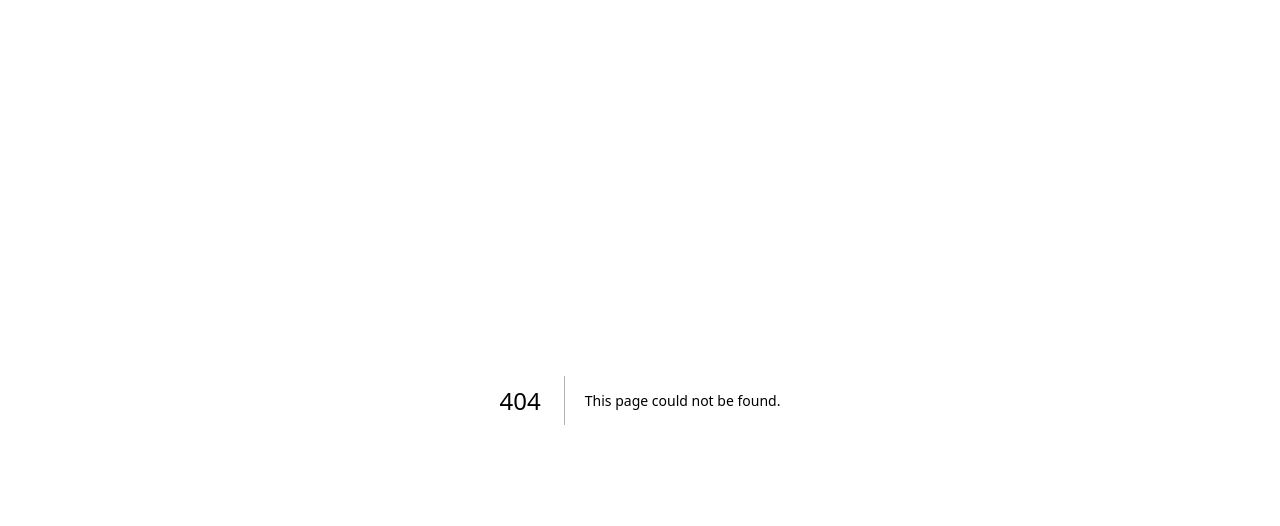
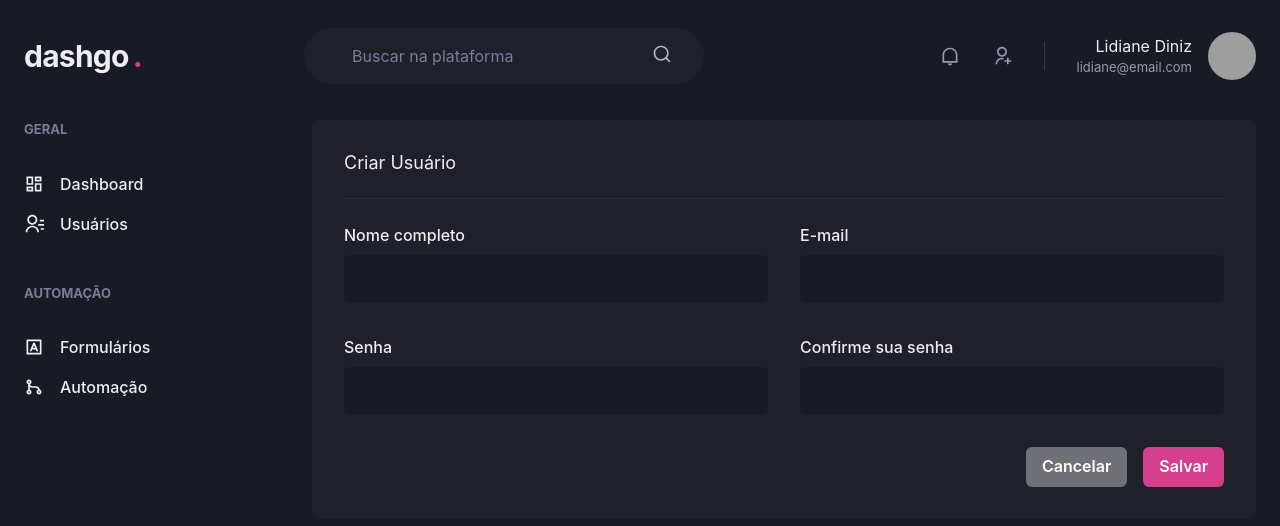
Before and after one commit to LidianeDiniz/dashgo-chakra-ui, a Next.js app: page /users/create in a window 1280 px wide. Before the commit this address had no page. Shown: the top 526 px of the page. Built offline with nearby package versions, Linux system fonts and the light colour scheme; grey boxes are pictures that could not be loaded.

Commit message:
Form de usuáçrio

```diff
--- a/src/components/Form/Input.tsx
+++ b/src/components/Form/Input.tsx
@@ -1,8 +1,8 @@
 import {
+  Input as ChakraInput,
+  InputProps as ChakraInputProps,
   FormControl,
   FormLabel,
-  Input as ChakraInput,
-  InputProps as ChakraInputProps,
 } from "@chakra-ui/react";
 
 interface InputProps extends ChakraInputProps {
@@ -12,7 +12,7 @@
 export function Input({ name, label, ...rest }: InputProps) {
   return (
     <FormControl>
-      {!!label && <FormLabel htmlFor={label}>E-mail</FormLabel>}
+      {!!label && <FormLabel htmlFor={label}>{label}</FormLabel>}
       <ChakraInput
         name={name}
         id={name}
--- /dev/null
+++ b/src/pages/users/create.tsx
@@ -0,0 +1,46 @@
+import { Header } from "@/components/Form/Header";
+import { Input } from "@/components/Form/Input";
+import { Sidebar } from "@/components/Form/Sidebar";
+import {
+    Box, Button, Divider,
+    Flex,
+    HStack,
+    Heading,
+    SimpleGrid,
+    VStack
+} from '@chakra-ui/react';
+
+export default function CreateUser() {
+  return (
+    <Box>
+      <Header />
+      <Flex w="100%" marginY="6" maxWidth={1480} marginX="auto" paddingX="6">
+        <Sidebar />
+        <Box flex="1" borderRadius={8} bg="gray.800" padding="8">
+        <Heading fontSize='lg' fontWeight='normal'>Criar Usuário</Heading>
+        <Divider marginY='6' borderColor='gray.700'></Divider>
+
+        <VStack spacing='8'>
+            <SimpleGrid minChildWidth='240px' spacing='8' width='100%'>
+               <Input name="name" label="Nome completo"/>
+               <Input name="email" type="email" label="E-mail"/>
+            </SimpleGrid>
+
+            <SimpleGrid minChildWidth='240px' spacing='8' width='100%'>
+               <Input name="password" type="password"  label="Senha"/>
+               <Input name="password_confirmation" type="password" label="Confirme sua senha"/>
+            </SimpleGrid>
+        </VStack>
+
+        <Flex marginTop='8' justify='flex-end' >
+
+            <HStack spacing='4'>
+                <Button colorScheme="whiteAlpha">Cancelar</Button>
+                <Button colorScheme="pink">Salvar</Button>
+            </HStack>
+        </Flex>
+        </Box>
+      </Flex>
+    </Box>
+  );
+}
```
